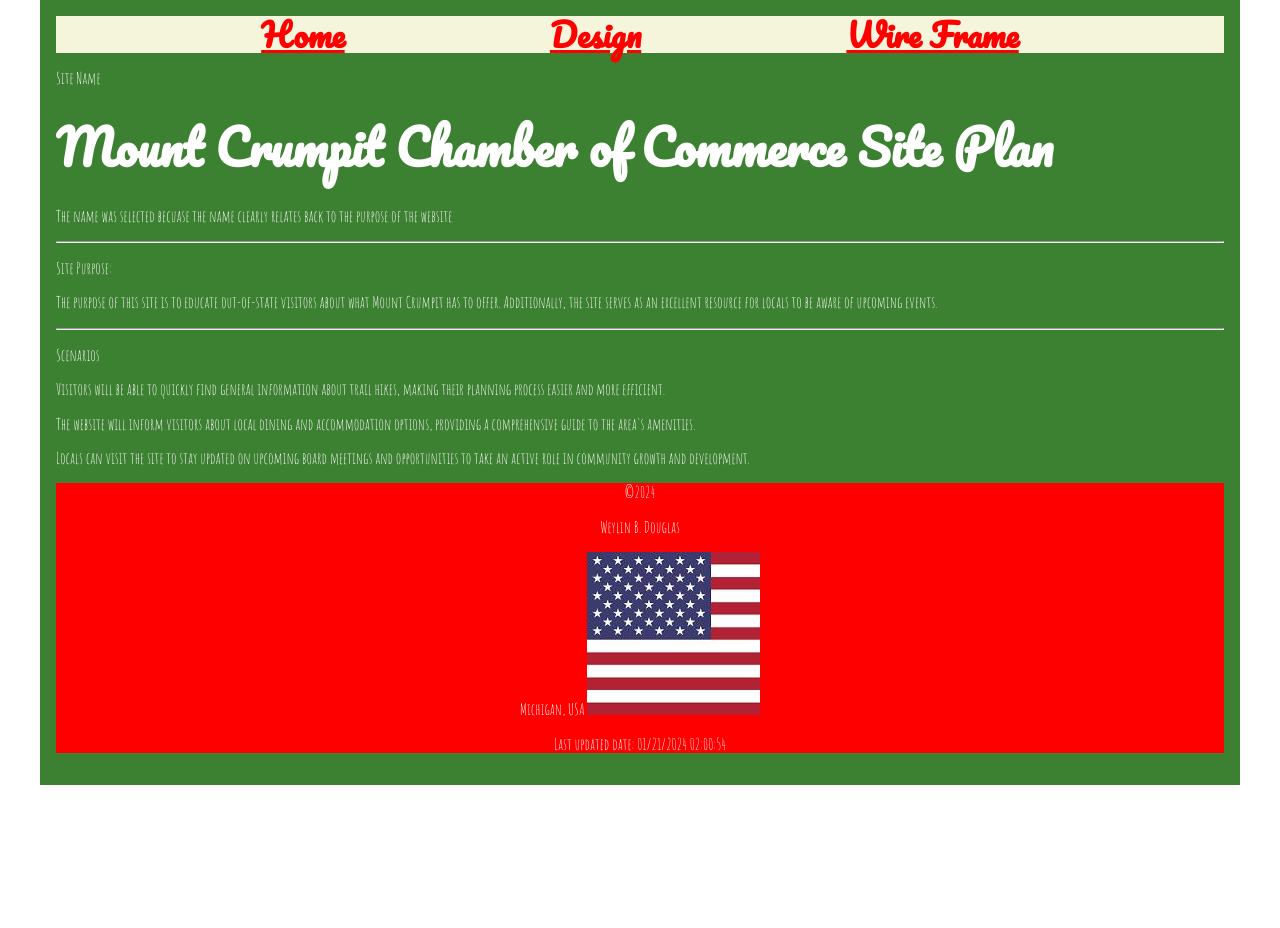
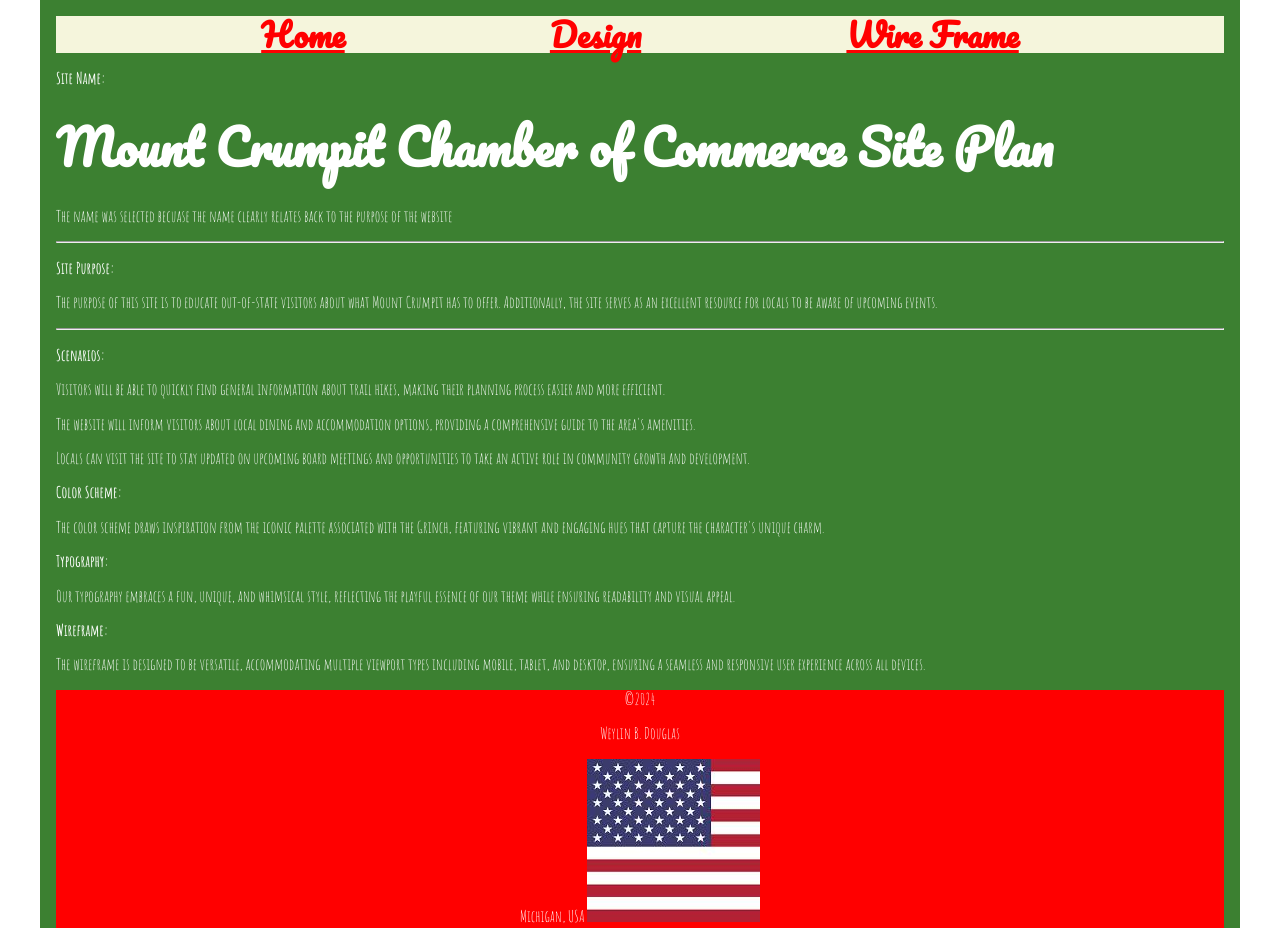
Before and after one commit to Weylin76/wdd230, a plain HTML site: page lesson03/chamber-site-plan.html in a window 1280 px wide. Shown: the top 928 px of the page. Before the commit the page ends 800 px from the top, so only its background shows below. Drawn offline with Linux system fonts and the light colour scheme; files whose address does not match are found by name.

Commit message:
added more text to comply with audit findings.

```diff
--- a/lesson03/chamber-site-plan.html
+++ b/lesson03/chamber-site-plan.html
@@ -27,21 +27,34 @@
         </nav>
     </header>
     <main>
-        <p>Site Name</p>
+        <p><strong>Site Name:</strong></p>
         <h1>Mount Crumpit Chamber of Commerce Site Plan</h1>
         <p>The name was selected becuase the name clearly relates back to the purpose of the website</p>
         <hr>
-        <p>Site Purpose:</p>
+        <p><strong>Site Purpose:</strong></p>
         <p>The purpose of this site is to educate out-of-state visitors about what Mount Crumpit has to offer.
             Additionally, the site serves as an excellent resource for locals to be aware of upcoming events.</p>
         <hr>
-        <p>Scenarios</p>
+        <p><strong>Scenarios:</strong></p>
         <p>Visitors will be able to quickly find general information about trail hikes, making their planning process
             easier and more efficient.</p>
         <p>The website will inform visitors about local dining and accommodation options, providing a comprehensive
             guide to the area's amenities.</p>
         <p>Locals can visit the site to stay updated on upcoming board meetings and opportunities to take an active role
             in community growth and development.</p>
+
+        <p><strong>Color Scheme:</strong></p>
+        <p>The color scheme draws inspiration from the iconic palette associated with the Grinch, featuring vibrant and
+            engaging hues that capture the character's unique charm.</p>
+
+        <p><strong>Typography:</strong></p>
+        <p>Our typography embraces a fun, unique, and whimsical style, reflecting the playful essence of our theme while
+            ensuring readability and visual appeal.</p>
+
+        <p><strong>Wireframe:</strong></p>
+        <p>The wireframe is designed to be versatile, accommodating multiple viewport types including mobile, tablet,
+            and desktop, ensuring a seamless and responsive user experience across all devices.</p>
+
 
 
     </main>
```
